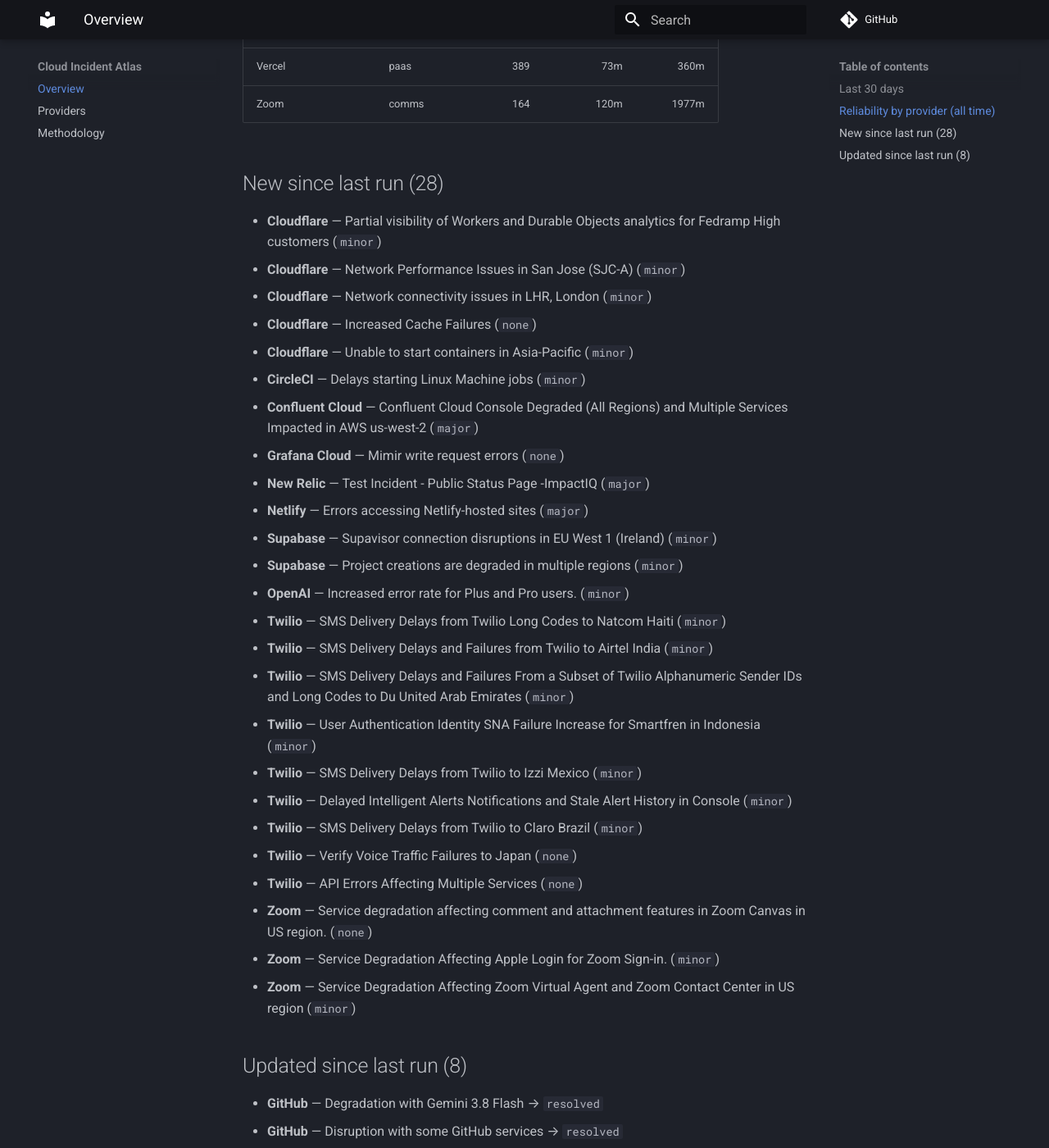
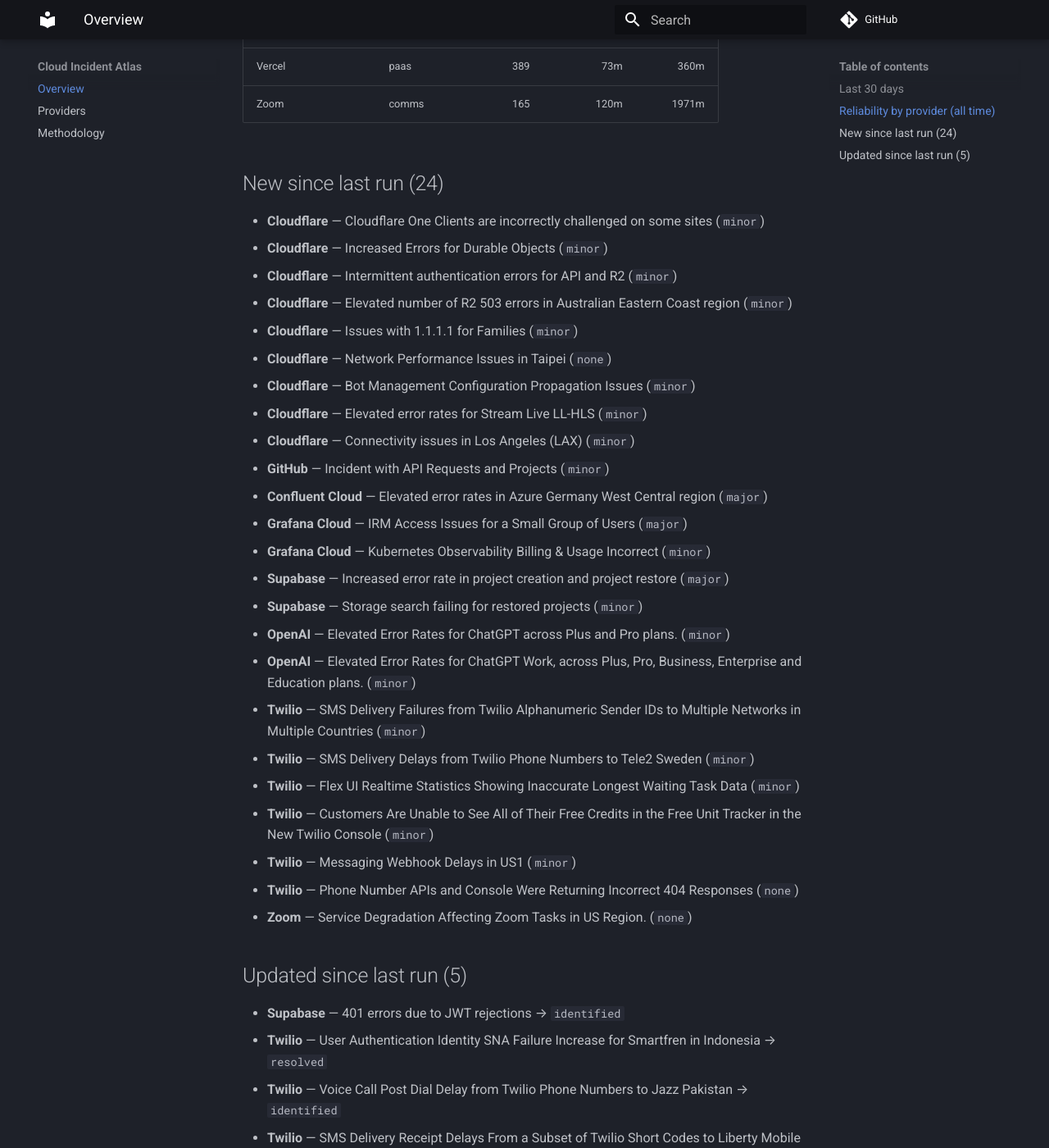
Before and after one commit to ayushgupta07xx/cloud-incident-atlas, an MkDocs documentation site: the page built from docs/index.md, in a window 1280 px wide and 1400 px high, scrolled down 1434 px. Shown: the whole window at 82% size. Built offline with MkDocs 1.6.1 and Material for MkDocs 9.7.7, drawn with Linux system fonts in a browser that asks for light colours; comment, search, counter and statistics services are not loaded; some of the changed text lies outside the part shown.

Commit message:
docs: refresh digest and charts
Regenerated from the corpus by the ingest pipeline.

Run: https://github.com/ayushgupta07xx/cloud-incident-atlas/actions/runs/35854610945

Co-authored-by: github-actions[bot] <41898282+github-actions[bot]@users.noreply.github.com>

```diff
--- a/docs/index.md
+++ b/docs/index.md
@@ -14,66 +14,62 @@
 | Atlassian | devtools | 39 | 120m | 2244m |
 | Amazon Web Services | cloud | 73 | — | — |
 | CircleCI | devtools | 311 | 66m | 481m |
-| Cloudflare | cdn | 6701 | 239m | 495m |
-| Confluent Cloud | data | 257 | 193m | 1647m |
+| Cloudflare | cdn | 6710 | 239m | 495m |
+| Confluent Cloud | data | 258 | 194m | 1645m |
 | Datadog | observability | 124 | 74m | 231m |
 | DigitalOcean | cloud | 506 | 145m | 573m |
 | Discord | comms | 222 | 56m | 294m |
 | Elastic Cloud | observability | 257 | 191m | 1454m |
 | Google Cloud Platform | cloud | 6 | 444m | — |
-| GitHub | devtools | 624 | 67m | 287m |
-| Grafana Cloud | observability | 758 | 90m | 1135m |
+| GitHub | devtools | 625 | 67m | 287m |
+| Grafana Cloud | observability | 760 | 90m | 1142m |
 | HashiCorp Cloud | devtools | 36 | 215m | 1499m |
 | MongoDB Atlas | data | 273 | 120m | 1428m |
 | Netlify | paas | 219 | 41m | 202m |
 | New Relic | observability | 106 | 63m | 312m |
 | npm | devtools | 63 | 103m | 322m |
-| OpenAI | ai | 76 | 111m | 634m |
+| OpenAI | ai | 78 | 100m | 614m |
 | Sentry | observability | 341 | 86m | 363m |
 | Snowflake | data | 200 | 120m | 594m |
-| Supabase | paas | 404 | 154m | 1026m |
-| Twilio | comms | 10987 | 270m | 1089m |
+| Supabase | paas | 406 | 154m | 1014m |
+| Twilio | comms | 10993 | 270m | 1089m |
 | Vercel | paas | 389 | 73m | 360m |
-| Zoom | comms | 164 | 120m | 1977m |
+| Zoom | comms | 165 | 120m | 1971m |
 
-## New since last run (28)
+## New since last run (24)
 
-- **Cloudflare** — Partial visibility of Workers and Durable Objects analytics for Fedramp High customers (`minor`)
-- **Cloudflare** — Network Performance Issues in San Jose (SJC-A) (`minor`)
-- **Cloudflare** — Network connectivity issues in LHR, London (`minor`)
-- **Cloudflare** — Increased Cache Failures (`none`)
-- **Cloudflare** — Unable to start containers in Asia-Pacific (`minor`)
-- **CircleCI** — Delays starting Linux Machine jobs (`minor`)
-- **Confluent Cloud** — Confluent Cloud Console Degraded (All Regions) and Multiple Services Impacted in AWS us-west-2 (`major`)
-- **Grafana Cloud** — Mimir write request errors (`none`)
-- **New Relic** — Test Incident - Public Status Page -ImpactIQ (`major`)
-- **Netlify** — Errors accessing Netlify-hosted sites (`major`)
-- **Supabase** — Supavisor connection disruptions in EU West 1 (Ireland) (`minor`)
-- **Supabase** — Project creations are degraded in multiple regions (`minor`)
-- **OpenAI** — Increased error rate for Plus and Pro users. (`minor`)
-- **Twilio** — SMS Delivery Delays from Twilio Long Codes to Natcom Haiti (`minor`)
-- **Twilio** — SMS Delivery Delays and Failures from Twilio to Airtel India (`minor`)
-- **Twilio** — SMS Delivery Delays and Failures From a Subset of Twilio Alphanumeric Sender IDs and Long Codes to Du United Arab Emirates (`minor`)
-- **Twilio** — User Authentication Identity SNA Failure Increase for Smartfren in Indonesia (`minor`)
-- **Twilio** — SMS Delivery Delays from Twilio to Izzi Mexico (`minor`)
-- **Twilio** — Delayed Intelligent Alerts Notifications and Stale Alert History in Console (`minor`)
-- **Twilio** — SMS Delivery Delays from Twilio to Claro Brazil (`minor`)
-- **Twilio** — Verify Voice Traffic Failures to Japan (`none`)
-- **Twilio** — API Errors Affecting Multiple Services (`none`)
-- **Zoom** — Service degradation affecting comment and attachment features in Zoom Canvas in US region. (`none`)
-- **Zoom** — Service Degradation Affecting Apple Login for Zoom Sign-in. (`minor`)
-- **Zoom** — Service Degradation Affecting Zoom Virtual Agent and Zoom Contact Center in US region (`minor`)
+- **Cloudflare** — Cloudflare One Clients are incorrectly challenged on some sites (`minor`)
+- **Cloudflare** — Increased Errors for Durable Objects (`minor`)
+- **Cloudflare** — Intermittent authentication errors for API and R2 (`minor`)
+- **Cloudflare** — Elevated number of R2 503 errors in Australian Eastern Coast region (`minor`)
+- **Cloudflare** — Issues with 1.1.1.1 for Families (`minor`)
+- **Cloudflare** — Network Performance Issues in Taipei (`none`)
+- **Cloudflare** — Bot Management Configuration Propagation Issues (`minor`)
+- **Cloudflare** — Elevated error rates for Stream Live LL-HLS (`minor`)
+- **Cloudflare** — Connectivity issues in Los Angeles (LAX) (`minor`)
+- **GitHub** — Incident with API Requests and Projects (`minor`)
+- **Confluent Cloud** — Elevated error rates in Azure Germany West Central region (`major`)
+- **Grafana Cloud** — IRM Access Issues for a Small Group of Users (`major`)
+- **Grafana Cloud** — Kubernetes Observability Billing & Usage Incorrect (`minor`)
+- **Supabase** — Increased error rate in project creation and project restore (`major`)
+- **Supabase** — Storage search failing for restored projects (`minor`)
+- **OpenAI** — Elevated Error Rates for ChatGPT across Plus and Pro plans. (`minor`)
+- **OpenAI** — Elevated Error Rates for ChatGPT Work, across Plus, Pro, Business, Enterprise and Education plans. (`minor`)
+- **Twilio** — SMS Delivery Failures from Twilio Alphanumeric Sender IDs to Multiple Networks in Multiple Countries (`minor`)
+- **Twilio** — SMS Delivery Delays from Twilio Phone Numbers to Tele2 Sweden (`minor`)
+- **Twilio** — Flex UI Realtime Statistics Showing Inaccurate Longest Waiting Task Data (`minor`)
+- **Twilio** — Customers Are Unable to See All of Their Free Credits in the Free Unit Tracker in the New Twilio Console (`minor`)
+- **Twilio** — Messaging Webhook Delays in US1 (`minor`)
+- **Twilio** — Phone Number APIs and Console Were Returning Incorrect 404 Responses (`none`)
+- **Zoom** — Service Degradation Affecting Zoom Tasks in US Region. (`none`)
 
-## Updated since last run (8)
+## Updated since last run (5)
 
-- **GitHub** — Degradation with Gemini 3.8 Flash → `resolved`
-- **GitHub** — Disruption with some GitHub services → `resolved`
-- **Datadog** — Delayed Monitors Notifications → `resolved`
-- **Confluent Cloud** — Confluent Cloud — Degraded inter-region connectivity — AWS us-west-2 → `resolved`
-- **Twilio** — SMS Delivery Delays from Twilio to Telemat Cel Brazil → `resolved`
-- **Twilio** — Voice Call Failures from Network Subscribers to a Subset of Twilio Israel Phone Numbers → `resolved`
+- **Supabase** — 401 errors due to JWT rejections → `identified`
+- **Twilio** — User Authentication Identity SNA Failure Increase for Smartfren in Indonesia → `resolved`
 - **Twilio** — Voice Call Post Dial Delay from Twilio Phone Numbers to Jazz Pakistan → `identified`
-- **Twilio** — SMS Delivery Receipt Delays from Twilio Phone Numbers to Liberty Mobile Puerto Rico → `monitoring`
+- **Twilio** — SMS Delivery Receipt Delays From a Subset of Twilio Short Codes to Liberty Mobile Puerto Rico → `monitoring`
+- **Zoom** — Service Degradation Affecting Apple Login for Zoom Sign-in. → `resolved`
 
 ---
 
```
Also changed, not shown: other parts of docs/index.md (+3 -3 lines), README.md (+10 -10 lines), docs/providers.md (+15 -15 lines), docs/img/mttr.svg, docs/img/timeline.svg.
